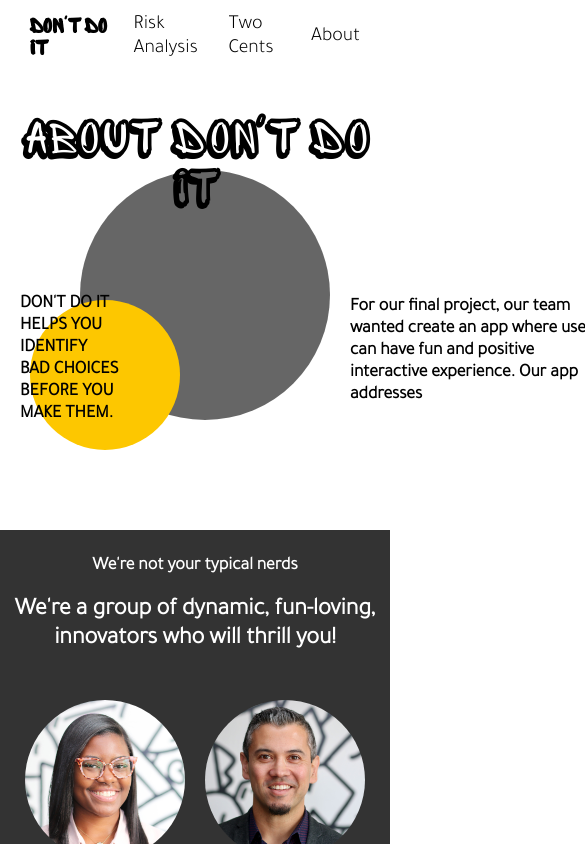
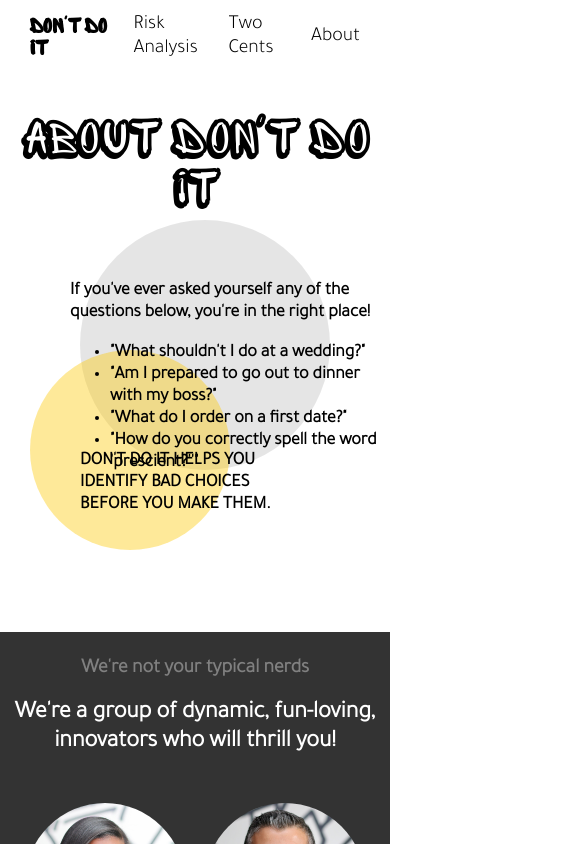
Before and after one commit to kisorv/DontDoIt_FinalProject, an Angular app: page /about in a window 390 px wide. Shown: the top 844 px of the page, 585 px wide, since content can reach past the window. Built offline with nearby package versions, Linux system fonts and the light colour scheme.

Commit message:
mobile queries completed

```diff
--- a/src/app/about/about.component.css
+++ b/src/app/about/about.component.css
@@ -4,14 +4,14 @@
 }
 
 #about {
-    padding-bottom: 25px;
     font-family: Graffiti-Shadow;
     font-size: 50px;
     text-align: center;
+    margin-bottom: 50px;
 }
 
 #whatWeDo {
-    height: 400px;
+    height: 500px;
 }
 
 #text {
@@ -22,47 +22,57 @@
     font-weight: 1000;
     font-size: 18px;
     position: absolute;
-    left: 20px;
-    top: 275px;
-    width: 100px;
+    left: 80px;
+    top: 450px;
+    width: 230px;
+}
+
+h2 {
+    margin-top: 0px, 15px, 0px, 15px;
+}
+
+p {
+    margin: 0;
+    font-weight: bold;
 }
 
 #description {
     font-size: 18px;
     position: absolute;
-    left: 350px;
-    width: 250px;
+    left: 70px;
+    width: 325px;
 }
 
 .circle1 {
-    height: 150px;
-    width: 150px;
-    background-color: #fdc700;
+    height: 200px;
+    width: 200px;
+    background-color: rgb(253, 199, 0, 0.4);
     border-radius: 50%;
     float: left;
     margin-right: 20px;
     position: absolute;
-    top: 300px;
+    top: 350px;
     left: 30px;
 }
 
 .circle2 {
     height: 250px;
     width: 250px;
-    background-color: rgba(0, 0, 0, 0.6);
+    background-color: rgba(0, 0, 0, 0.1);
     border-radius: 50%;
     float: left;
     margin-right: 20px;
     margin-top: 20px;
     position: absolute;
-    top: 150px;
+    top: 200px;
     left: 80px;
     z-index: -1;
 }
 
 #title {
     padding-top: 25px;
-    font-size: 18px;
+    font-size: 20px;
+    color: gray;
 }
 
 .images {
@@ -150,10 +160,14 @@
 }
 
 @media only screen and (min-width: 768px) {
+    #about:hover {
+        transition: 1s ease;
+        color: #fdc700;
+    }
     .circle1 {
         height: 200px;
         width: 200px;
-        background-color: #fdc700;
+        background-color: rgb(253, 199, 0, 0.8);
         border-radius: 50%;
         float: left;
         margin-right: 20px;
@@ -175,8 +189,8 @@
         z-index: -1;
     }
     #sellingPoint {
-        left: 35px;
-        top: 300px;
+        left: 80px;
+        top: 340px;
         width: 100px;
     }
     #us {
@@ -188,6 +202,10 @@
         font-size: 18px;
         left: 400px;
         width: 500px;
+    }
+    #title2:hover {
+        color: #fdc700;
+        transition: 1s ease;
     }
     .images {
         grid-template-columns: repeat(4, 25%);
@@ -206,23 +224,32 @@
         grid-row-end: span 1;
     }
     .image1:hover {
-        transition: .5s ease;
         background-image: url("src/assets/headshots/sugenesilly.jpg");
         background-size: cover;
     }
+    .image1 {
+        transition: 1s ease;
+    }
     .image2:hover {
-        transition: .5s ease;
         background-image: url("src/assets/headshots/mattsilly.jpg");
         background-size: cover;
     }
+    .image2 {
+        transition: 1s ease;
+    }
     .image3:hover {
-        transition: .5s ease;
         background-image: url("src/assets/headshots/veronicasilly.jpg");
         background-size: cover;
+    }
+    .image3 {
+        transition: 1s ease;
     }
     .image4:hover {
         transition: .5s ease;
         background-image: url("src/assets/headshots/clairesilly.jpg");
         background-size: cover;
     }
+    .image4 {
+        transition: 1s ease;
+    }
 }
--- a/src/app/about/about.component.html
+++ b/src/app/about/about.component.html
@@ -3,14 +3,19 @@
     <span class="circle1"></span>
     <span class="circle2"></span>
     <h2 id="description">
-        For our final project, our team wanted create an app where users can have fun and positive interactive
-        experience. Our app addresses
+        <p>If you've ever asked yourself any of the questions below, you're in the right place!</p>
+        <ul>
+            <li>"What shouldn't I do at a wedding?"</li>
+            <li>"Am I prepared to go out to dinner with my boss?"</li>
+            <li>"What do I order on a first date?"</li>
+            <li>"How do you correctly spell the word 'prescient?''"</li>
+        </ul>
     </h2>
     <p id="sellingPoint">DON'T DO IT HELPS YOU IDENTIFY BAD CHOICES BEFORE YOU MAKE THEM.</p>
 </section>
 <section id="us">
     <h1 id="title">We're not your typical nerds</h1>
-    <h2>We're a group of dynamic, fun-loving, innovators who will thrill you!</h2>
+    <h2 id="title2">We're a group of dynamic, fun-loving, innovators who will thrill you!</h2>
     <section class="images">
         <div class="container1">
             <div class="team image1"></div>Sugene Mulpuri
--- a/src/app/home/home.component.css
+++ b/src/app/home/home.component.css
@@ -26,7 +26,7 @@ div {
 
 #title {
     color: white;
-    font-size: 75px;
+    font-size: 65px;
     font-family: Graffiti-Shadow;
     margin: 0;
     animation-name: flipInX;
@@ -64,7 +64,7 @@ div {
 
 #tagline {
     color: white;
-    font-size: 25px;
+    font-size: 20px;
     margin: 0;
     position: relative;
     animation-name: flyIn;
@@ -81,21 +81,26 @@ div {
     }
 }
 
+#welcome {
+    height: 200px;
+}
+
 .description {
-    font-size: 20px;
+    font-size: 16px;
     text-align: center;
     width: 200px;
 }
 
 #appDescription {
-    font-size: 30px;
+    font-size: 16px;
     text-align: center;
     margin: 0;
+    width: 200px;
 }
 
 .subHeading {
     font-family: Graffiti-Regular;
-    font-size: 50px;
+    font-size: 30px;
 }
 
 img {
@@ -114,7 +119,7 @@ main {
 
 .container {
     width: 425px;
-    height: 425px;
+    height: 200px;
 }
 
 img {
@@ -152,6 +157,19 @@ footer {
     #title {
         font-size: 100px;
     }
+    #tagline {
+        font-size: 25px;
+    }
+    .subHeading {
+        font-size: 50px;
+    }
+    .description {
+        font-size: 20px;
+    }
+    #appDescription {
+        font-size: 30px;
+        width: 500px;
+    }
     .quiz.container:hover {
         box-shadow: 0px 0px 10px;
         animation-name: pulse;
--- a/src/app/home/home.component.html
+++ b/src/app/home/home.component.html
@@ -5,7 +5,7 @@
     </div>
 </section>
 
-<div>
+<div id="welcome">
     <h2 class="subHeading">Welcome</h2>
     <p id="appDescription">
         Are you a risk taker? Have fun distracting yourself from the inevitable
--- a/src/app/quiz/quiz.component.css
+++ b/src/app/quiz/quiz.component.css
@@ -33,10 +33,10 @@
 
 button {
     color: white;
-  font-size: 25px;
-  font-weight: 700;
+    font-size: 20px;
+    font-weight: 800;
     background-color: black;
-  width: 30%;
+    width: 50%;
     padding: 20px;
     margin: 10px;
     border-radius: 15px;
--- a/src/app/quizQuestions/quizQuestions.component.css
+++ b/src/app/quizQuestions/quizQuestions.component.css
@@ -19,11 +19,11 @@ form {
     -moz-box-shadow: 10px 10px 22px 0px rgba(0, 0, 0, 0.75);
     box-shadow: 10px 10px 22px 0px rgba(0, 0, 0, 0.75);
     border-radius: 20px;
-    width: 65%;
+    width: 85%;
 }
 
 div.questions {
-    padding: 20px;
+    padding: 10px;
 }
 
 p {
@@ -33,10 +33,10 @@ p {
 button {
     color: white;
     font-size: 16px;
-    font-weight: 700;
+    font-weight: 800;
     background-color: black;
     width: 30%;
-    padding: 20px;
+    padding: 10px;
     margin: 10px;
     border-radius: 15px;
 }
@@ -51,3 +51,12 @@ button:hover {
     text-align: center;
     padding: 25px;
 }
+
+@media only screen and (min-width: 768px) {
+    button {
+        padding: 20px;
+    }
+    form {
+        width: 65%;
+    }
+}
--- a/src/app/quizQuestions/quizQuestions.component.html
+++ b/src/app/quizQuestions/quizQuestions.component.html
@@ -14,7 +14,7 @@
             </div>
         </div>
         <div class="buttonWrapper">
-            <button>Submit</button>
+            <button>SUBMIT</button>
         </div>
     </form>
 </div>
--- a/src/app/topicResponses/topicResponses.component.css
+++ b/src/app/topicResponses/topicResponses.component.css
@@ -26,7 +26,7 @@
 
 div.topics {
     font-weight: bold;
-    font-size: 25px;
+    font-size: 16px;
     padding: 0px 40px;
     margin: 0;
 }
@@ -38,18 +38,12 @@ i {
 
 button {
     color: black;
-    font-size: 25px;
+    font-size: 16px;
     font-weight: 700;
     background-color: white;
-    padding: 20px;
-    margin: 10px;
+    padding: 10px;
+    margin: 5px;
     border-radius: 15px;
-}
-
-button:hover {
-    background-color: black;
-    color: #f7c800;
-    border-color: black;
 }
 
 .buttonContainer {
@@ -64,4 +58,13 @@ button:hover {
         justify-content: center;
         flex-direction: row;
     }
+    button {
+        padding: 20px;
+        margin: 10px;
+    }
+    button:hover {
+        background-color: black;
+        color: #f7c800;
+        border-color: black;
+    }
 }
--- a/src/app/topicResponses/topicResponses.component.html
+++ b/src/app/topicResponses/topicResponses.component.html
@@ -8,6 +8,6 @@
 </div>
 
 <section class="buttonContainer">
-  <button (click)="[handleHomeClick()]">Return Home</button>
-  <button (click)="[handleTopicsClick()]">Get More Cents</button>
+    <button (click)="[handleHomeClick()]">RETURN HOME</button>
+    <button (click)="[handleTopicsClick()]">GET MORE CENTS</button>
 </section>
--- a/src/app/topics/topics.component.css
+++ b/src/app/topics/topics.component.css
@@ -38,10 +38,10 @@ img {
 
 button {
     color: white;
-    font-size: 25px;
-    font-weight: 700;
+    font-size: 20px;
+    font-weight: 800;
     background-color: black;
-    width: 30%;
+    width: 50%;
     padding: 20px;
     margin: 10px;
     border-radius: 15px;
@@ -52,3 +52,9 @@ button:hover {
     color: black;
     border-color: black;
 }
+
+@media only screen and (min-width: 768px) {
+    button {
+        width: 30%;
+    }
+}
```
Lines whose indentation alone changed are shown as unchanged.
